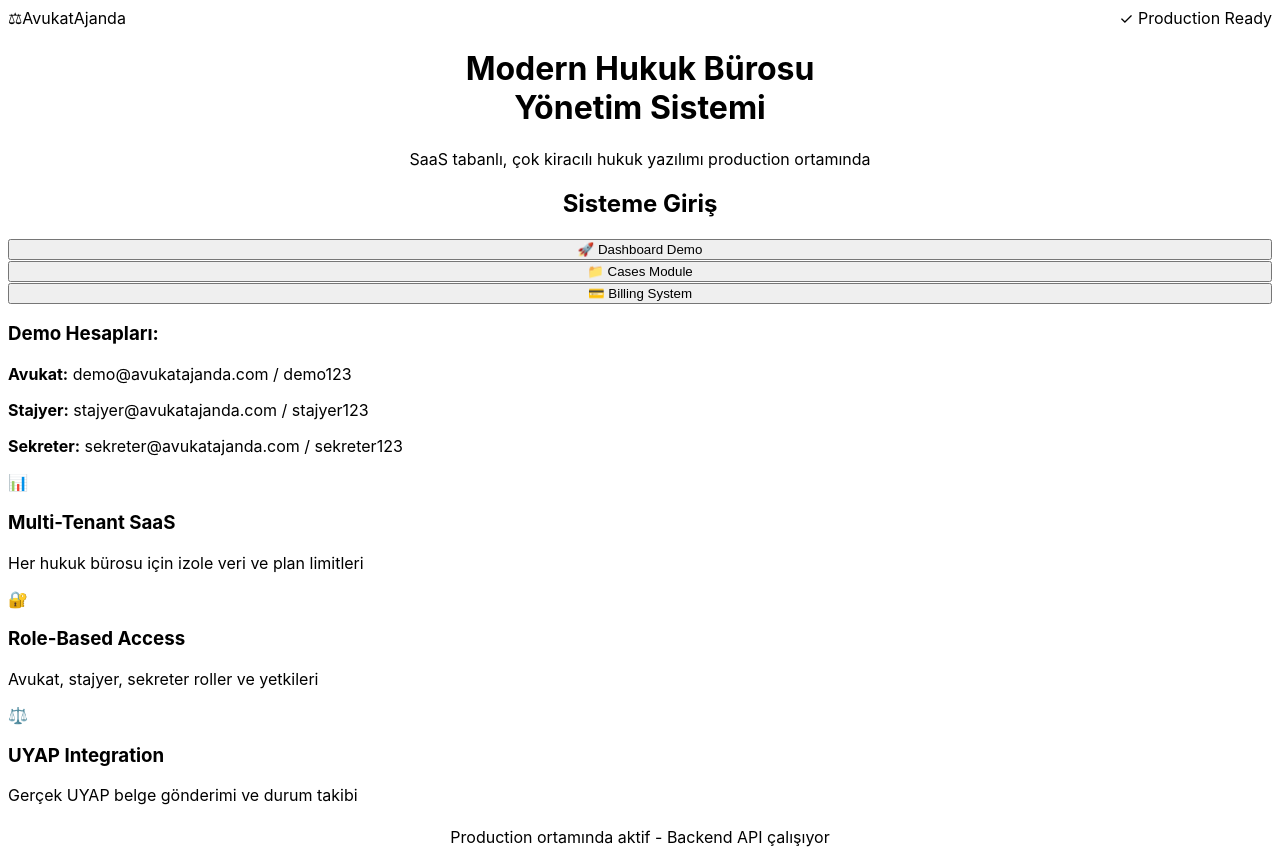
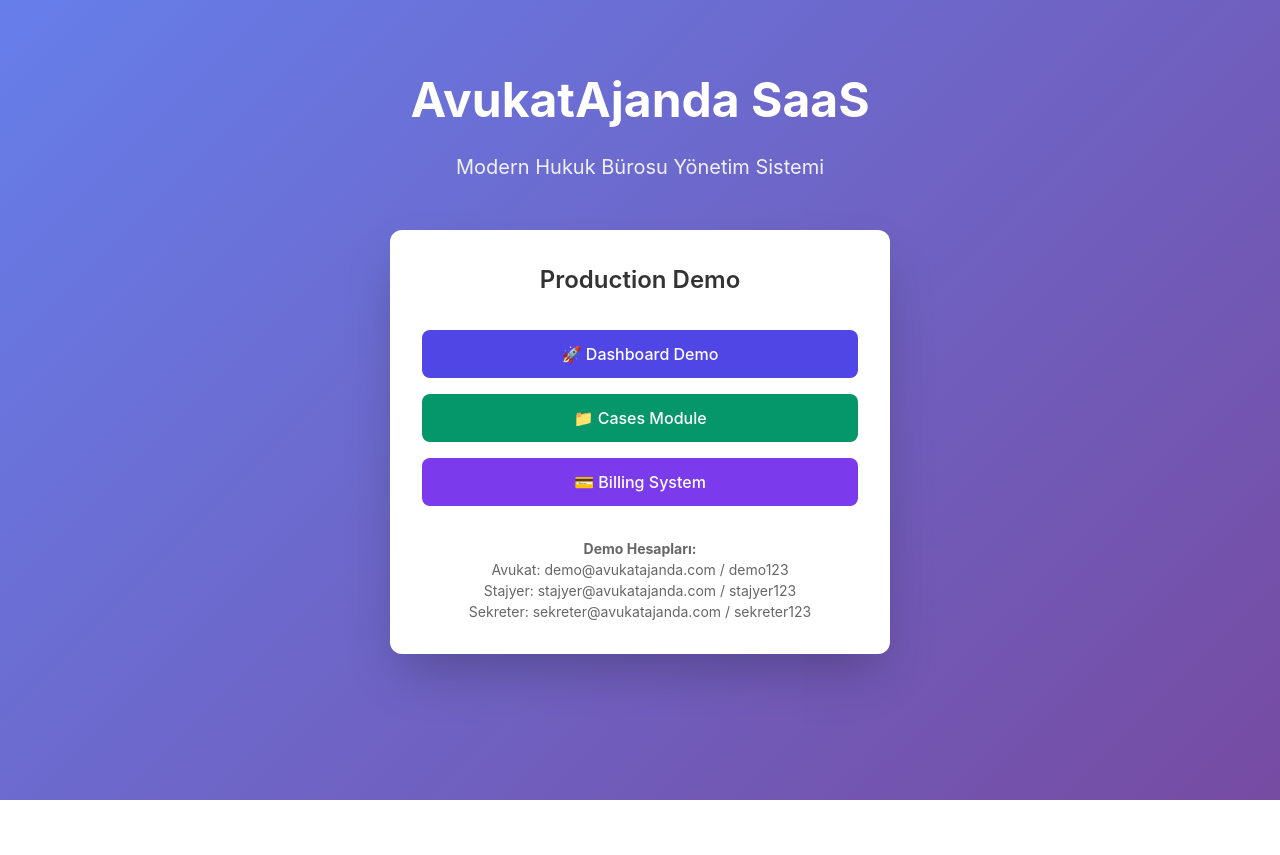
Before and after one commit to serhattopaloglu25/avukatajanda, a Next.js app in the folder frontend/: page / in a window 1280 px wide. After the commit the page ends 800 px from the top, so only its background shows below. Built offline with nearby package versions, Linux system fonts and the light colour scheme.

Commit message:
fix: use inline CSS instead of Tailwind

```diff
--- a/frontend/package.json
+++ b/frontend/package.json
@@ -21,11 +21,11 @@
     "@types/node": "^20",
     "@types/react": "^18",
     "@types/react-dom": "^18",
-    "autoprefixer": "^10.4.21",
+    "autoprefixer": "^10.4.16",
     "eslint": "^8",
     "eslint-config-next": "14.0.0",
-    "postcss": "^8.5.6",
-    "tailwindcss": "^4.1.12",
+    "postcss": "^8.4.31",
+    "tailwindcss": "^3.3.0",
     "typescript": "^5"
   }
 }
--- a/frontend/postcss.config.js
+++ b/frontend/postcss.config.js
@@ -1,6 +1,6 @@
 module.exports = {
   plugins: {
-    tailwindcss: {},
-    autoprefixer: {},
-  },
+    'tailwindcss': {},
+    'autoprefixer': {}
+  }
 }
--- a/frontend/src/app/globals.css
+++ b/frontend/src/app/globals.css
@@ -1,8 +1,3 @@
 @tailwind base;
 @tailwind components;
 @tailwind utilities;
-
-/* Custom styles */
-body {
-  font-family: -apple-system, BlinkMacSystemFont, 'Segoe UI', 'Roboto', sans-serif;
-}
--- a/frontend/src/app/page.tsx
+++ b/frontend/src/app/page.tsx
@@ -1,106 +1,77 @@
 'use client';
 
 export default function HomePage() {
+  const styles = {
+    container: {
+      minHeight: '100vh',
+      background: 'linear-gradient(135deg, #667eea 0%, #764ba2 100%)',
+      color: 'white',
+      fontFamily: '-apple-system, BlinkMacSystemFont, "Segoe UI", Roboto, sans-serif'
+    },
+    card: {
+      background: 'white',
+      color: '#333',
+      padding: '2rem',
+      borderRadius: '12px',
+      boxShadow: '0 25px 50px -12px rgba(0, 0, 0, 0.25)',
+      maxWidth: '500px',
+      margin: '0 auto'
+    },
+    button: {
+      background: '#4F46E5',
+      color: 'white',
+      padding: '12px 24px',
+      borderRadius: '8px',
+      border: 'none',
+      cursor: 'pointer',
+      width: '100%',
+      margin: '8px 0',
+      fontSize: '16px',
+      fontWeight: '500'
+    }
+  };
+
   return (
-    <div className="min-h-screen bg-gradient-to-br from-indigo-50 to-purple-100">
-      {/* Header */}
-      <nav className="bg-white shadow-sm">
-        <div className="max-w-7xl mx-auto px-4 py-4">
-          <div className="flex items-center justify-between">
-            <div className="flex items-center">
-              <div className="w-8 h-8 bg-indigo-600 rounded-lg flex items-center justify-center">
-                <span className="text-white font-bold text-sm">⚖</span>
-              </div>
-              <span className="ml-2 text-xl font-bold text-gray-900">AvukatAjanda</span>
-            </div>
-            <div className="text-sm text-green-600 font-medium">
-              ✓ Production Ready
-            </div>
-          </div>
-        </div>
-      </nav>
+    <div style={styles.container}>
+      <div style={{textAlign: 'center', padding: '4rem 2rem'}}>
+        <h1 style={{fontSize: '3rem', fontWeight: 'bold', marginBottom: '1rem'}}>
+          AvukatAjanda SaaS
+        </h1>
+        <p style={{fontSize: '1.25rem', marginBottom: '3rem', opacity: '0.9'}}>
+          Modern Hukuk Bürosu Yönetim Sistemi
+        </p>
 
-      {/* Main Content */}
-      <div className="max-w-4xl mx-auto px-4 py-16">
-        <div className="text-center mb-12">
-          <h1 className="text-5xl font-bold text-gray-900 mb-6">
-            Modern Hukuk Bürosu
-            <span className="block text-indigo-600">Yönetim Sistemi</span>
-          </h1>
-          <p className="text-xl text-gray-600">
-            SaaS tabanlı, çok kiracılı hukuk yazılımı production ortamında
-          </p>
-        </div>
-
-        {/* Login Card */}
-        <div className="bg-white rounded-xl shadow-xl p-8 max-w-md mx-auto">
-          <h2 className="text-2xl font-bold text-gray-900 mb-6 text-center">
-            Sisteme Giriş
+        <div style={styles.card}>
+          <h2 style={{fontSize: '1.5rem', fontWeight: '600', marginBottom: '1.5rem', textAlign: 'center'}}>
+            Production Demo
           </h2>
 
-          {/* Demo Buttons */}
-          <div className="space-y-3 mb-6">
           <button
+            style={styles.button}
             onClick={() => window.location.href = '/dashboard'}
-              className="w-full bg-indigo-600 text-white py-3 px-4 rounded-lg hover:bg-indigo-700 transition-colors font-medium"
           >
             🚀 Dashboard Demo
           </button>
 
           <button
+            style={{...styles.button, background: '#059669'}}
             onClick={() => window.location.href = '/dashboard/cases'}
-              className="w-full bg-green-600 text-white py-3 px-4 rounded-lg hover:bg-green-700 transition-colors font-medium"
           >
             📁 Cases Module
           </button>
 
           <button
+            style={{...styles.button, background: '#7C3AED'}}
             onClick={() => window.location.href = '/dashboard/billing'}
-              className="w-full bg-purple-600 text-white py-3 px-4 rounded-lg hover:bg-purple-700 transition-colors font-medium"
           >
             💳 Billing System
           </button>
-          </div>
 
-          {/* Demo Accounts */}
-          <div className="bg-gray-50 rounded-lg p-4 text-sm">
-            <h3 className="font-semibold text-gray-900 mb-2">Demo Hesapları:</h3>
-            <div className="space-y-1 text-gray-600">
-              <p><strong>Avukat:</strong> demo@avukatajanda.com / demo123</p>
-              <p><strong>Stajyer:</strong> stajyer@avukatajanda.com / stajyer123</p>
-              <p><strong>Sekreter:</strong> sekreter@avukatajanda.com / sekreter123</p>
-            </div>
-          </div>
-        </div>
-
-        {/* Features */}
-        <div className="mt-16 grid grid-cols-1 md:grid-cols-3 gap-6">
-          <div className="bg-white p-6 rounded-lg shadow-sm">
-            <div className="text-2xl mb-2">📊</div>
-            <h3 className="font-semibold text-gray-900 mb-2">Multi-Tenant SaaS</h3>
-            <p className="text-gray-600 text-sm">Her hukuk bürosu için izole veri ve plan limitleri</p>
-          </div>
-
-          <div className="bg-white p-6 rounded-lg shadow-sm">
-            <div className="text-2xl mb-2">🔐</div>
-            <h3 className="font-semibold text-gray-900 mb-2">Role-Based Access</h3>
-            <p className="text-gray-600 text-sm">Avukat, stajyer, sekreter roller ve yetkileri</p>
-          </div>
-
-          <div className="bg-white p-6 rounded-lg shadow-sm">
-            <div className="text-2xl mb-2">⚖️</div>
-            <h3 className="font-semibold text-gray-900 mb-2">UYAP Integration</h3>
-            <p className="text-gray-600 text-sm">Gerçek UYAP belge gönderimi ve durum takibi</p>
-          </div>
-        </div>
-
-        {/* Status */}
-        <div className="mt-12 text-center">
-          <div className="inline-flex items-center space-x-4 bg-green-50 px-6 py-3 rounded-full">
-            <div className="w-3 h-3 bg-green-500 rounded-full"></div>
-            <span className="text-green-800 font-medium">
-              Production ortamında aktif - Backend API çalışıyor
-            </span>
+          <div style={{marginTop: '1.5rem', fontSize: '0.875rem', color: '#666'}}>
+            <strong>Demo Hesapları:</strong><br/>
+            Avukat: demo@avukatajanda.com / demo123<br/>
+            Stajyer: stajyer@avukatajanda.com / stajyer123<br/>
+            Sekreter: sekreter@avukatajanda.com / sekreter123
           </div>
         </div>
       </div>
```
Also changed, not shown: 2 other files (tests, documents, lock files or other folders). Lines whose indentation alone changed are shown as unchanged.
